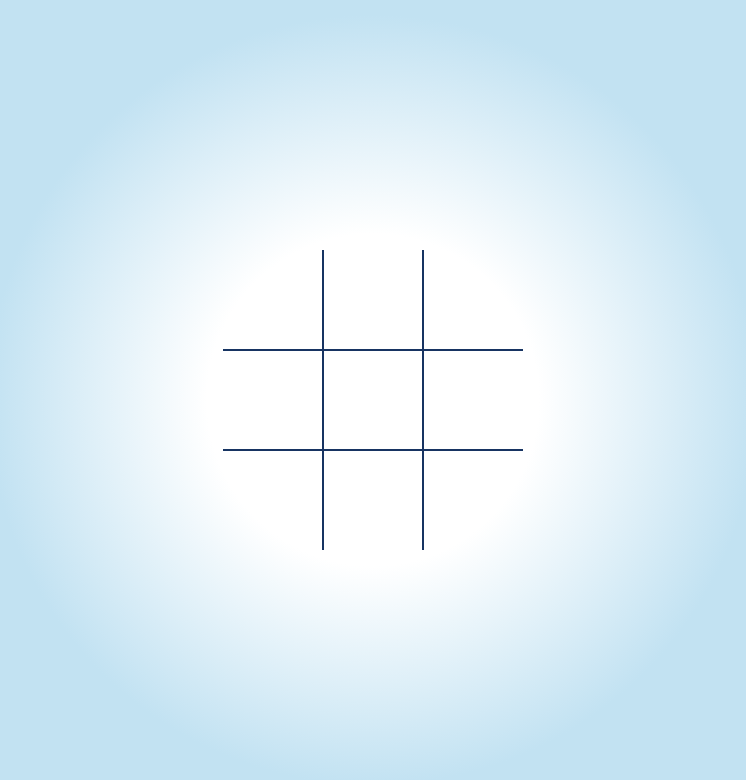
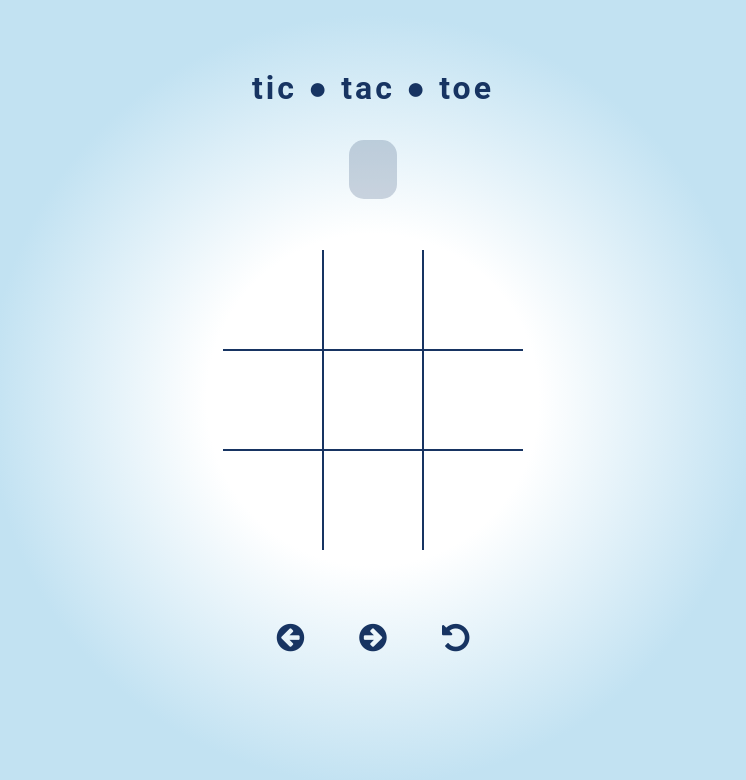
Before and after one commit to shailaksy/tic-tac-toe, a plain HTML site: page index.html in a window 1280 px wide. Shown: the whole page, without its empty margins (267-1013 px from the left). Drawn offline with Linux system fonts and the light colour scheme.

Commit message:
added more styles

```diff
--- a/index.html
+++ b/index.html
@@ -5,12 +5,21 @@
     <meta http-equiv="X-UA-Compatible" content="IE=edge">
     <meta name="viewport" content="width=device-width, initial-scale=1.0">
     <link rel="stylesheet" href="/sass/main/styles.css">
+    <link rel="stylesheet" href="https://cdnjs.cloudflare.com/ajax/libs/font-awesome/4.7.0/css/font-awesome.min.css">
+    <title>Tic Tac Toe</title>
     <script src="/scripts/main.js" defer></script>
-    <title>Tic Tac Toe</title>
 </head>
 <body>
 
-    <div class ="board" id="board">
+    <div class="title" id="title">
+        tic ● tac ● toe
+    </div>
+
+    <div class="turn-display">
+        <span></span> <!-- your turn, cross -->
+    </div>
+
+    <div class="board" id="board">
         <div class="cell" data-cell></div>
         <div class="cell" data-cell></div>
         <div class="cell" data-cell></div>
@@ -22,9 +31,21 @@
         <div class="cell" data-cell></div>
     </div>
 
+    <div class="game-buttons">
+        <button id="previous">
+            <i class="fa fa-arrow-circle-left"></i>
+        </button>
+        <button id="next">
+            <i class="fa fa-arrow-circle-right"></i>
+        </button>
+        <button id="reset">
+            <i class="fa fa-rotate-left"></i>
+        </button>
+    </div>
+
     <div class="winner-message" id="winner-message">
-        <div data-winner-message-text></div>
-        <button id="restart-button">Restart</button>
+        <div data-winner-message-text></div> <!-- circle wins -->
+        <button id="restart-button">play again</button>
     </div>
 
 </body>
--- a/sass/components/_buttons.scss
+++ b/sass/components/_buttons.scss
@@ -0,0 +1,30 @@
+.game-buttons button {
+    background-color: transparent;
+    border: none;
+}
+
+.game-buttons i {
+    color: $dark-blue-color;
+    font-size: 2rem;
+    padding: 2vw;
+    cursor: pointer;
+}
+
+///
+
+.winner-message button {
+    font-size: 2rem;
+    color: $dark-blue-color;
+    background-color: $light-blue-color;
+    border: 1px solid $dark-blue-color;
+    margin: .5em;
+    padding: .25em .5em;
+    border-radius: 15px;
+    cursor: pointer;
+}
+
+.winner-message button:hover {
+    background-color: $dark-blue-color;
+    color: $light-blue-color;
+    cursor: pointer;
+}
--- a/sass/pages/_home.scss
+++ b/sass/pages/_home.scss
@@ -1,3 +1,36 @@
+.title {
+    position: absolute;
+    top: 10%;
+    left: 50%;
+    transform: translate(-50%, -30%);
+    text-align: center;
+    font-size: 2rem;
+    font-weight: 700;
+    letter-spacing: 3px;
+    color: $dark-blue-color;
+}
+
+///
+
+.turn-display {
+    position: absolute;
+    top: 20%;
+    left: 50%;
+    transform: translate(-50%, 0%);
+    text-align: center;
+}
+
+.turn-display span {
+    margin: .5em;
+    padding: 1.25em 1.5em;
+    border-radius: 15px;
+    background-color: $dark-blue-sheer2;
+    color: $dark-blue-color;
+    font-size: 1rem;
+}
+
+///
+
 .board {
     width: 100vw;
     height: 100vh;
@@ -109,3 +142,14 @@
 .board.circle .cell:not(.cross):not(.circle):hover::before {
     background-color: $dark-blue-sheer2;
 }
+
+///
+
+.game-buttons {
+    position: absolute;
+    left: 50%;
+    bottom: 15%;
+    transform: translate(-50%);
+    text-align: center;
+    width: 50%;
+}
--- a/sass/pages/_winner.scss
+++ b/sass/pages/_winner.scss
@@ -13,23 +13,6 @@
     font-size: 5rem;
 }
 
-.winner-message button {
-    font-size: 3rem;
-    color: $dark-blue-color;
-    background-color: $light-blue-color;
-    border: 1px solid $dark-blue-color;
-    margin: .5em;
-    padding: .25em .5em;
-    border-radius: 15px;
-    cursor: pointer;
-}
-
-.winner-message button:hover {
-    background-color: $dark-blue-color;
-    color: $light-blue-color;
-    cursor: pointer;
-}
-
 .winner-message.show {
     display: flex;
 }
```
Also changed, not shown: sass/main/styles.css, 1 other file.
